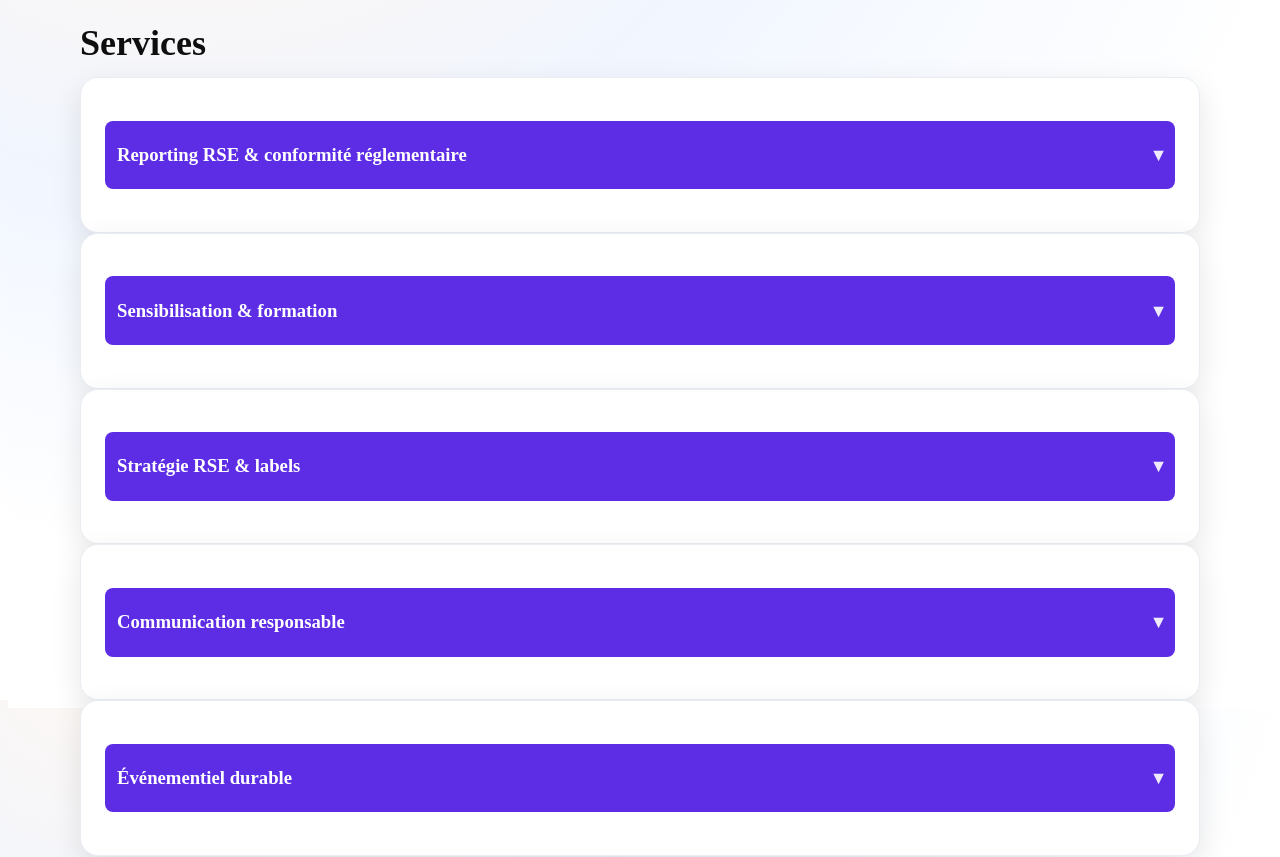
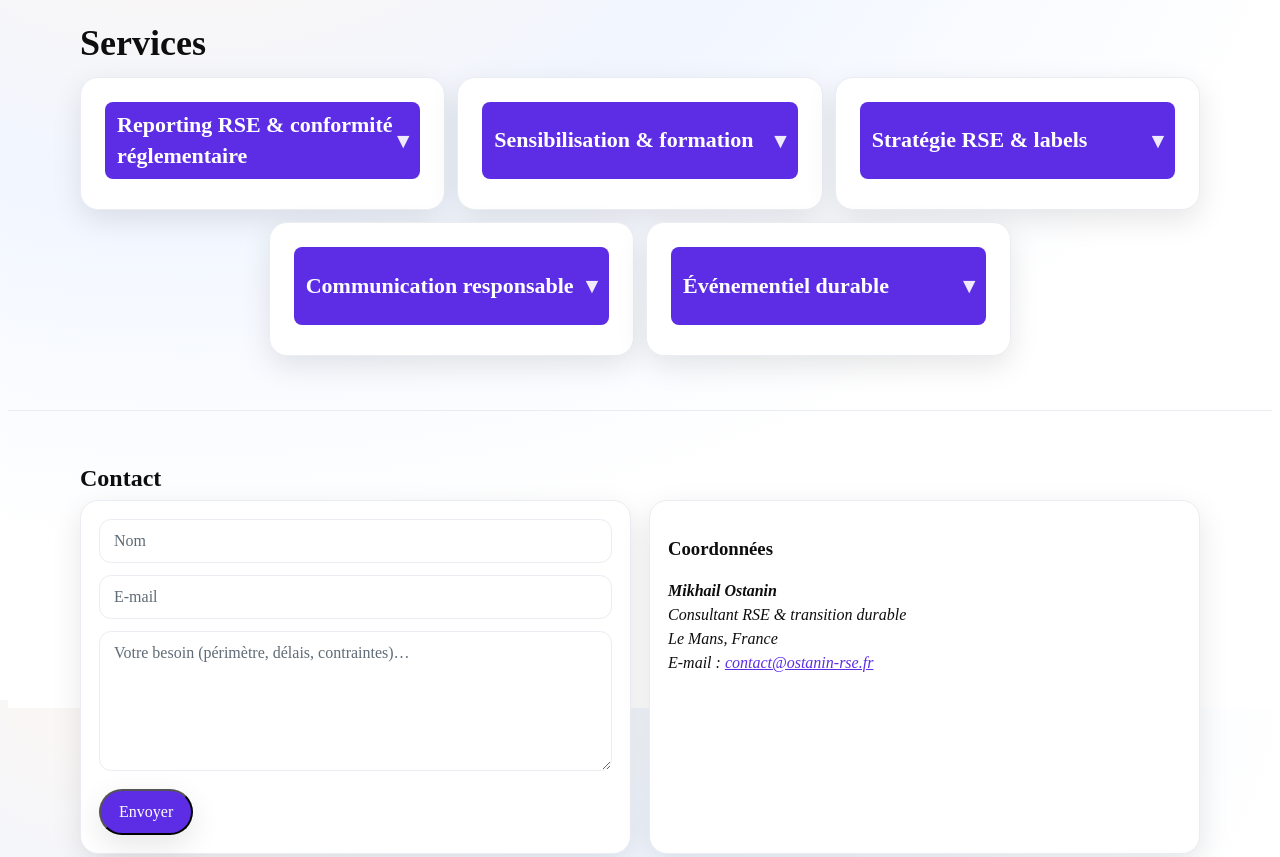
Before and after one commit to OstMik/1-Project, a plain HTML site: page index.html in a window 1280 px wide. Shown: the part 1700-2557 px from the top of the page. Drawn offline with Linux system fonts and the light colour scheme.

Commit message:
Update index.html

```diff
--- a/index.html
+++ b/index.html
@@ -132,15 +132,15 @@
 <section id="services" class="mo-section mo-reveal" aria-labelledby="services-title">
   <div class="mo-wrap">
     <h2 id="services-title">Services</h2>
-    <div class="services-masonry">
+    <div class="mo-grid mo-grid-3">
 
       <!-- Service 1 -->
       <article class="mo-card mo-service mo-reveal">
-        <h3>
-          <button class="service-toggle" aria-expanded="false" aria-controls="service-a">
+        <h2>
+          <button class="service-toggle" type="button" aria-expanded="false" aria-controls="service-a">
             Reporting RSE &amp; conformité réglementaire
           </button>
-        </h3>
+        </h2>
         <div id="service-a" class="service-panel" hidden>
           <ul>
             <li>Préparation au reporting extra-financier (CSRD, taxonomie européenne)</li>
@@ -152,11 +152,11 @@
 
       <!-- Service 2 -->
       <article class="mo-card mo-service mo-reveal">
-        <h3>
-          <button class="service-toggle" aria-expanded="false" aria-controls="service-b">
+        <h2>
+          <button class="service-toggle" type="button" aria-expanded="false" aria-controls="service-b">
             Sensibilisation &amp; formation
           </button>
-        </h3>
+        </h2>
         <div id="service-b" class="service-panel" hidden>
           <ul>
             <li>Ateliers participatifs pour salariés, étudiants ou dirigeants</li>
@@ -168,11 +168,11 @@
 
       <!-- Service 3 -->
       <article class="mo-card mo-service mo-reveal">
-        <h3>
-          <button class="service-toggle" aria-expanded="false" aria-controls="service-c">
+        <h2>
+          <button class="service-toggle" type="button" aria-expanded="false" aria-controls="service-c">
             Stratégie RSE &amp; labels
           </button>
-        </h3>
+        </h2>
         <div id="service-c" class="service-panel" hidden>
           <ul>
             <li>Feuille de route RSE adaptée à votre secteur</li>
@@ -184,11 +184,11 @@
 
       <!-- Service 4 -->
       <article class="mo-card mo-service mo-reveal">
-        <h3>
-          <button class="service-toggle" aria-expanded="false" aria-controls="service-d">
+        <h2>
+          <button class="service-toggle" type="button" aria-expanded="false" aria-controls="service-d">
             Communication responsable
           </button>
-        </h3>
+        </h2>
         <div id="service-d" class="service-panel" hidden>
           <ul>
             <li>Élaboration de la stratégie RSE (interne et externe)</li>
@@ -200,11 +200,11 @@
 
       <!-- Service 5 -->
       <article class="mo-card mo-service mo-reveal">
-        <h3>
-          <button class="service-toggle" aria-expanded="false" aria-controls="service-e">
+        <h2>
+          <button class="service-toggle" type="button" aria-expanded="false" aria-controls="service-e">
             Événementiel durable
           </button>
-        </h3>
+        </h2>
         <div id="service-e" class="service-panel" hidden>
           <ul>
             <li>Organisation ou co-organisation d’événements de sensibilisation</li>
```
